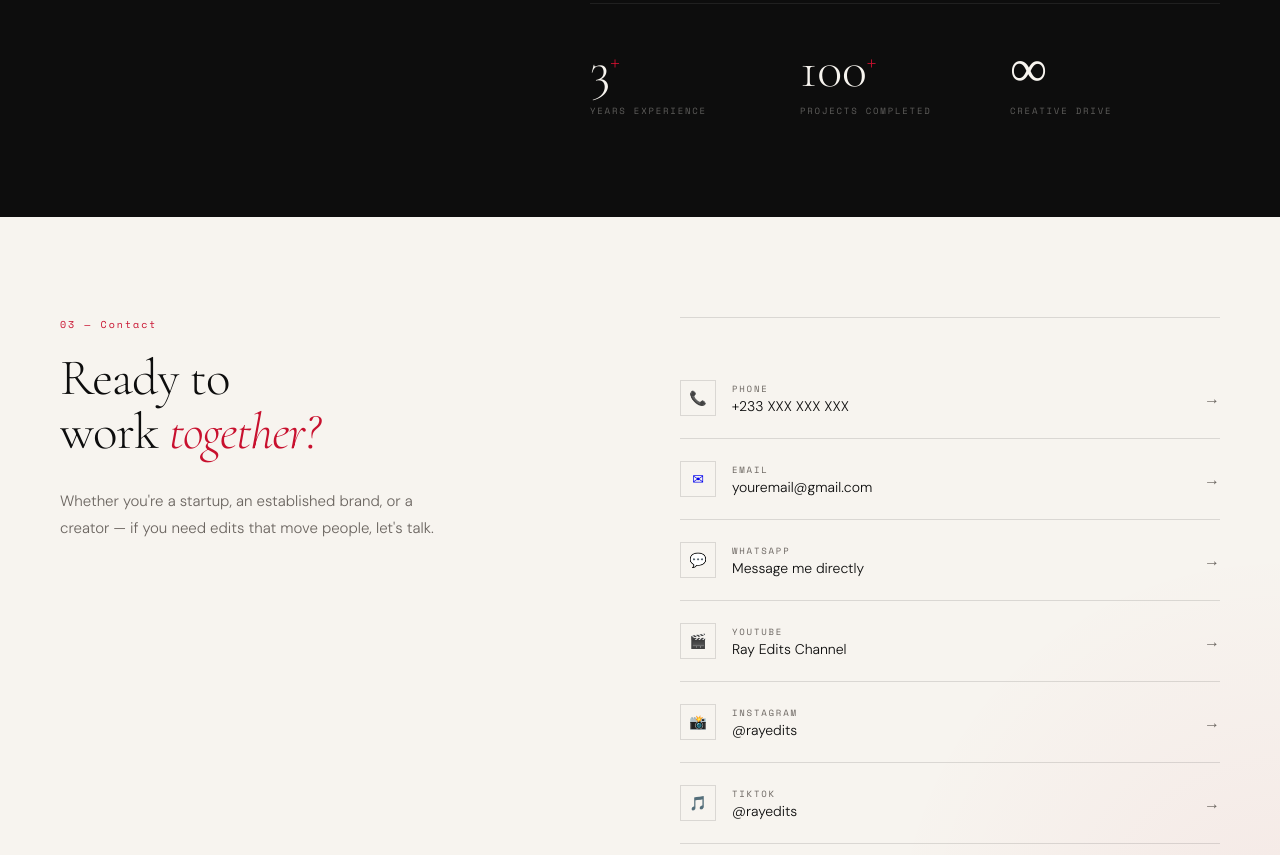
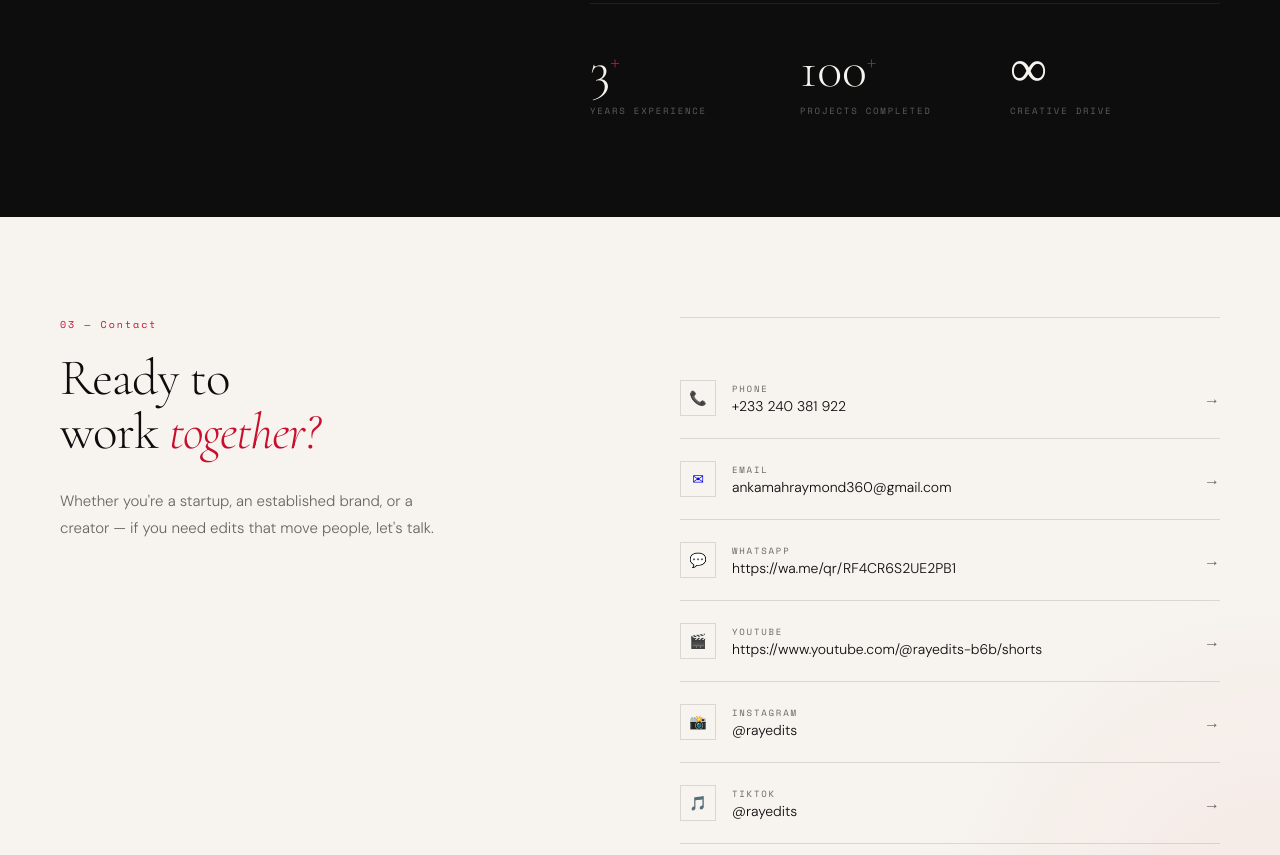
Before and after one commit to Raygamus/ray-edits-professional, a plain HTML site: page index.html in a window 1280 px wide. Shown: the part 2254-3109 px from the top of the page. Drawn offline with nearby package versions, Linux system fonts and the light colour scheme.

Commit message:
Update video links and contact information in index.html

```diff
--- a/index.html
+++ b/index.html
@@ -668,7 +668,7 @@
     </div>
     <div class="video-item reveal reveal-delay-1">
       <div class="video-num">Project 02</div>
-      <iframe class="video-frame" src="https://www.youtube.com/embed/YOUR_VIDEO_ID_2" allowfullscreen title="Project 02"></iframe>
+      <iframe class="video-frame" src="https://www.youtube.com/embed/5t644FBd1Ts" allowfullscreen title="Project 02"></iframe>
       <div class="video-meta">
         <span class="video-title">Showcase Edit</span>
         <span class="video-tag">Content</span>
@@ -676,7 +676,7 @@
     </div>
     <div class="video-item reveal reveal-delay-2">
       <div class="video-num">Project 03</div>
-      <iframe class="video-frame" src="https://www.youtube.com/embed/YOUR_VIDEO_ID_3" allowfullscreen title="Project 03"></iframe>
+      <iframe class="video-frame" src="https://www.youtube.com/embed/TUVAz1LFEUs" allowfullscreen title="Project 03"></iframe>
       <div class="video-meta">
         <span class="video-title">Showcase Edit</span>
         <span class="video-tag">Campaign</span>
@@ -741,22 +741,22 @@
       <p class="contact-sub reveal">Whether you're a startup, an established brand, or a creator — if you need edits that move people, let's talk.</p>
     </div>
     <div class="contact-right">
-      <a class="contact-link reveal" href="tel:+233XXXXXXXXX">
+      <a class="contact-link reveal" href="tel:+233240381922">
         <div class="contact-link-left">
           <div class="contact-link-icon">📞</div>
           <div>
             <div class="contact-link-platform">Phone</div>
-            <div class="contact-link-value">+233 XXX XXX XXX</div>
+            <div class="contact-link-value">+233 240 381 922</div>
           </div>
         </div>
         <span class="contact-arrow">→</span>
       </a>
-      <a class="contact-link reveal reveal-delay-1" href="mailto:youremail@gmail.com">
+      <a class="contact-link reveal reveal-delay-1" href="mailto:ankamahraymond360@gmail.com">
         <div class="contact-link-left">
           <div class="contact-link-icon">✉</div>
           <div>
             <div class="contact-link-platform">Email</div>
-            <div class="contact-link-value">youremail@gmail.com</div>
+            <div class="contact-link-value">ankamahraymond360@gmail.com</div>
           </div>
         </div>
         <span class="contact-arrow">→</span>
@@ -766,7 +766,7 @@
           <div class="contact-link-icon">💬</div>
           <div>
             <div class="contact-link-platform">WhatsApp</div>
-            <div class="contact-link-value">Message me directly</div>
+            <div class="contact-link-value">https://wa.me/qr/RF4CR6S2UE2PB1</div>
           </div>
         </div>
         <span class="contact-arrow">→</span>
@@ -776,7 +776,7 @@
           <div class="contact-link-icon">🎬</div>
           <div>
             <div class="contact-link-platform">YouTube</div>
-            <div class="contact-link-value">Ray Edits Channel</div>
+            <div class="contact-link-value">https://www.youtube.com/@rayedits-b6b/shorts</div>
           </div>
         </div>
         <span class="contact-arrow">→</span>
```
